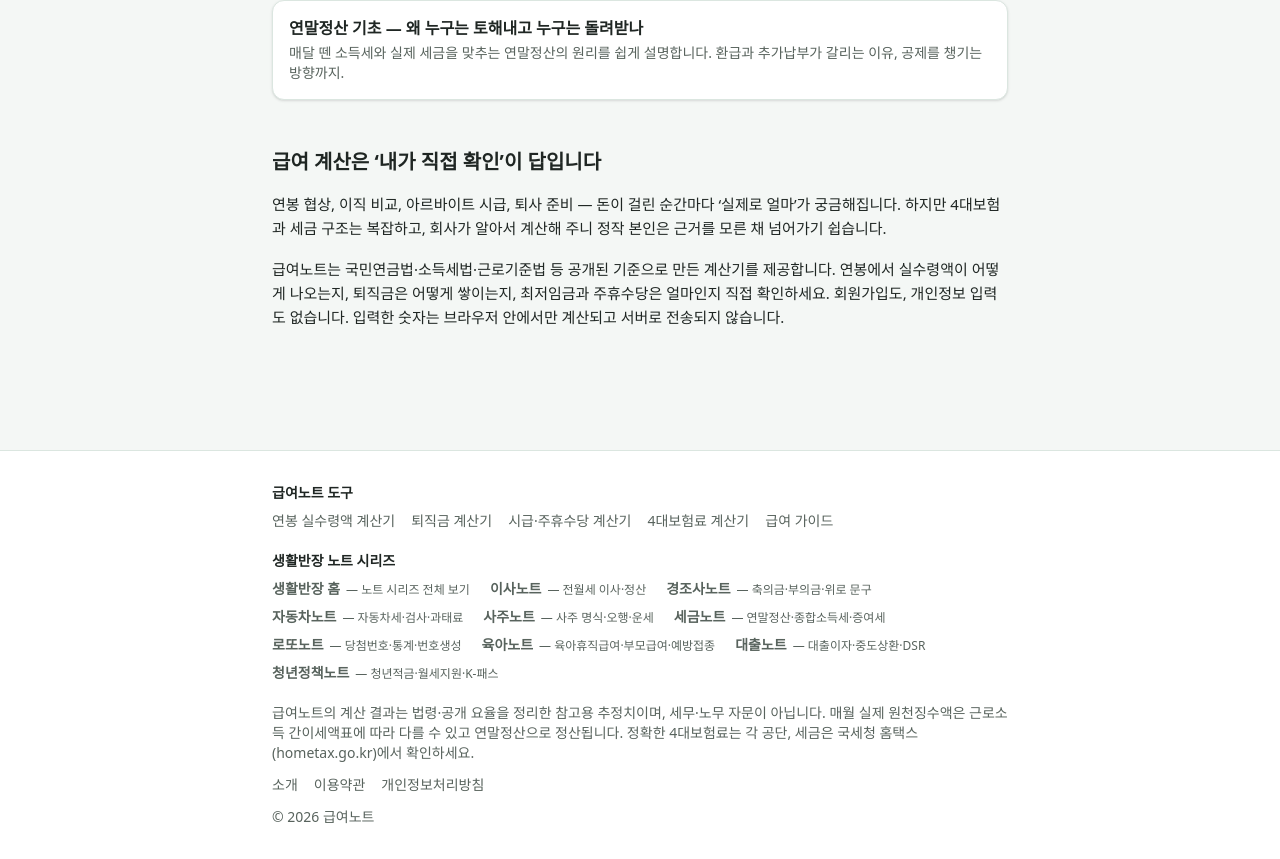
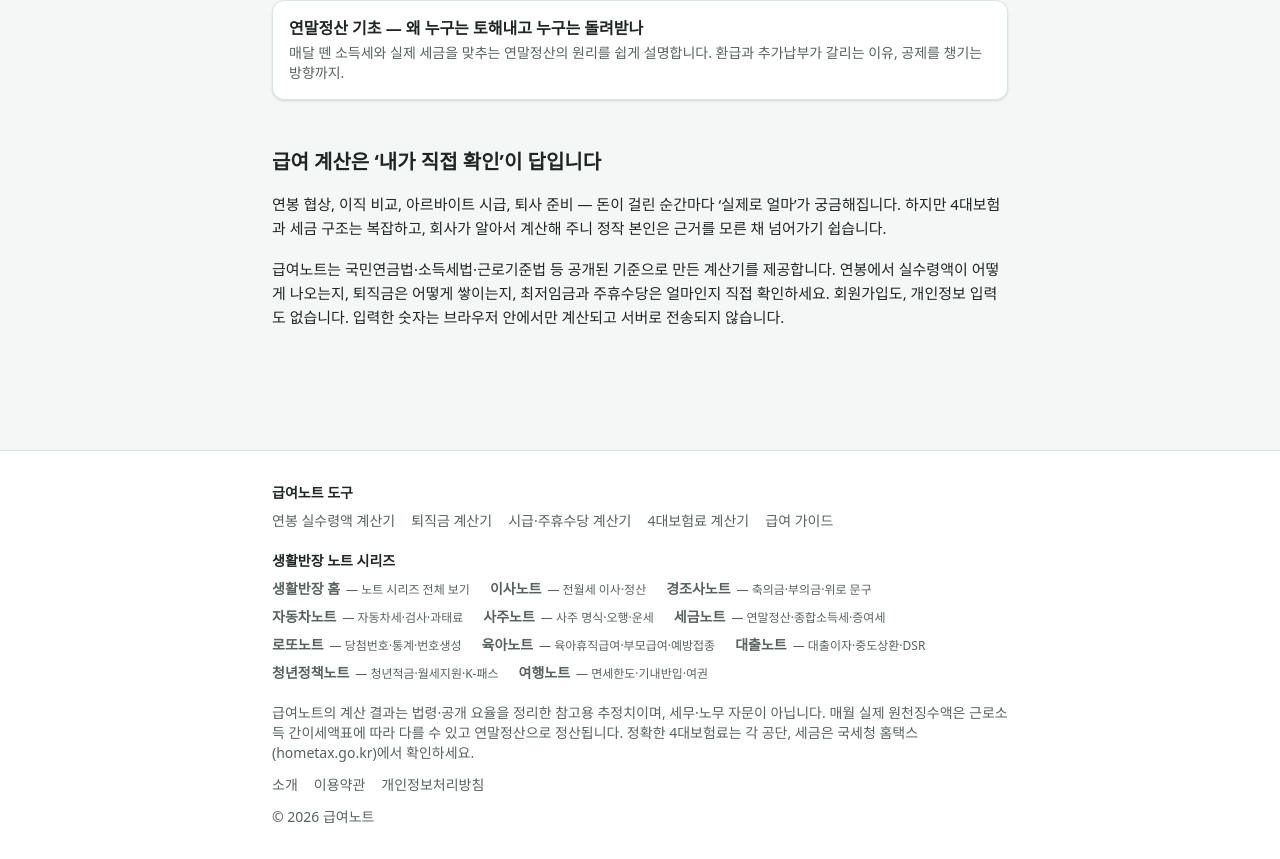
Before and after one commit to cdkjjang/salary-note, a Next.js app: page / in a window 1280 px wide. Shown: the part 1126-1985 px from the top of the page. Built offline with nearby package versions, Linux system fonts and the light colour scheme; no server answers; a web font is replaced by a local one.

Commit message:
크로스링크에 여행노트 추가
FamilyLinks 정본 SITES 배열에 trip(여행노트) 한 줄 추가.

```diff
--- a/components/FamilyLinks.tsx
+++ b/components/FamilyLinks.tsx
@@ -14,6 +14,7 @@ const SITES = [
   { slug: "baby", name: "육아노트", url: "https://baby.lifebanjang.com", desc: "육아휴직급여·부모급여·예방접종" },
   { slug: "loan", name: "대출노트", url: "https://loan.lifebanjang.com", desc: "대출이자·중도상환·DSR" },
   { slug: "youth", name: "청년정책노트", url: "https://youth.lifebanjang.com", desc: "청년적금·월세지원·K-패스" },
+  { slug: "trip", name: "여행노트", url: "https://trip.lifebanjang.com", desc: "면세한도·기내반입·여권" },
 ];
 
 export default function FamilyLinks() {
```
